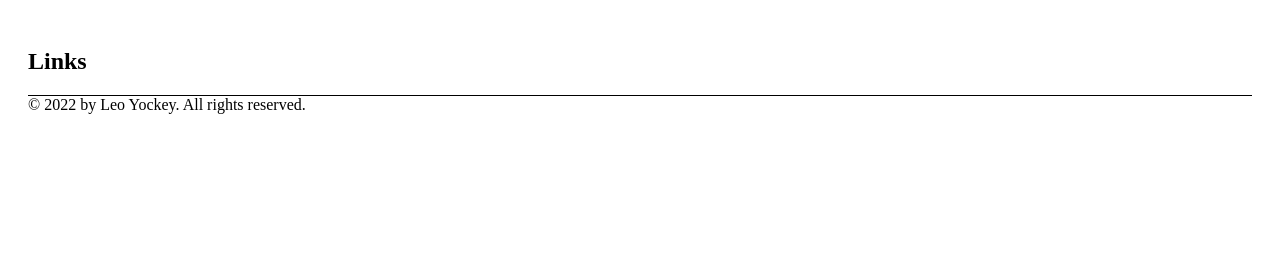
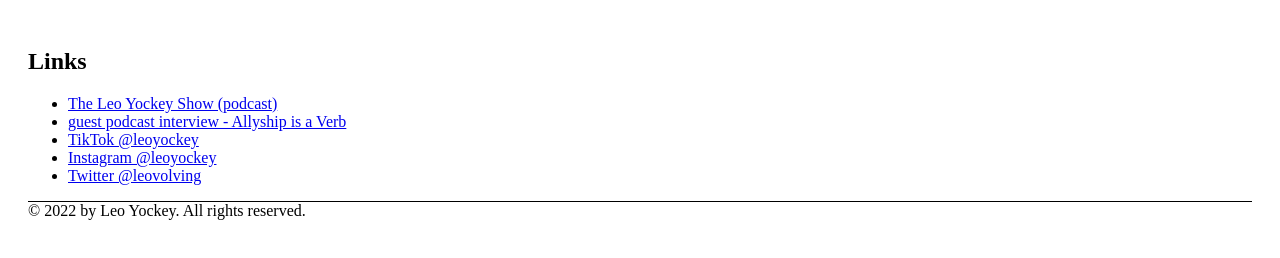
Before and after one commit to leovolving/website, a plain HTML site: page pages/links.html in a window 1280 px wide. Drawn offline with Linux system fonts and the light colour scheme.

Commit message:
render link list

```diff
--- /dev/null
+++ b/js/link.json
@@ -0,0 +1,22 @@
+[
+    {
+        "title": "The Leo Yockey Show (podcast)",
+        "href": "https://leoyockey.buzzsprout.com/"
+    },
+    {
+        "title": "guest podcast interview - Allyship is a Verb",
+        "href": "https://www.allyshipisaverb.com/episodes/leo-yockey"
+    },
+    {
+        "title": "TikTok @leoyockey",
+        "href": "https://tiktok.com/@leoyockey"
+    },
+    {
+        "title": "Instagram @leoyockey",
+        "href": "https://instagram.com/leoyockey"
+    },
+    {
+        "title": "Twitter @leovolving",
+        "href": "https://twitter.com/leovolving"
+    }
+]
--- a/pages/links.html
+++ b/pages/links.html
@@ -11,9 +11,14 @@
 <body>
     <main>
         <h2>Links</h2>
+        <div id="link-list-container"></div>
     </main>
     <footer>
         &copy; 2022 by Leo Yockey. All rights reserved.
     </footer>
+    <script src="../js/render-list.js"></script>
+    <script>
+        fetchList('link')
+    </script>
 </body>
 </html>
```
